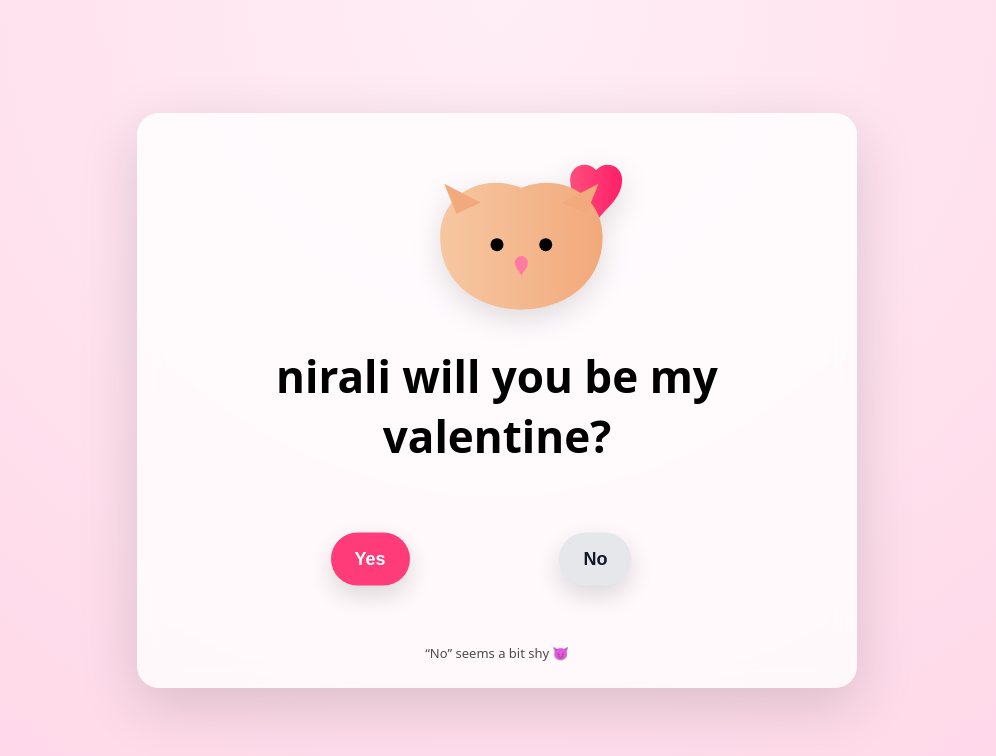
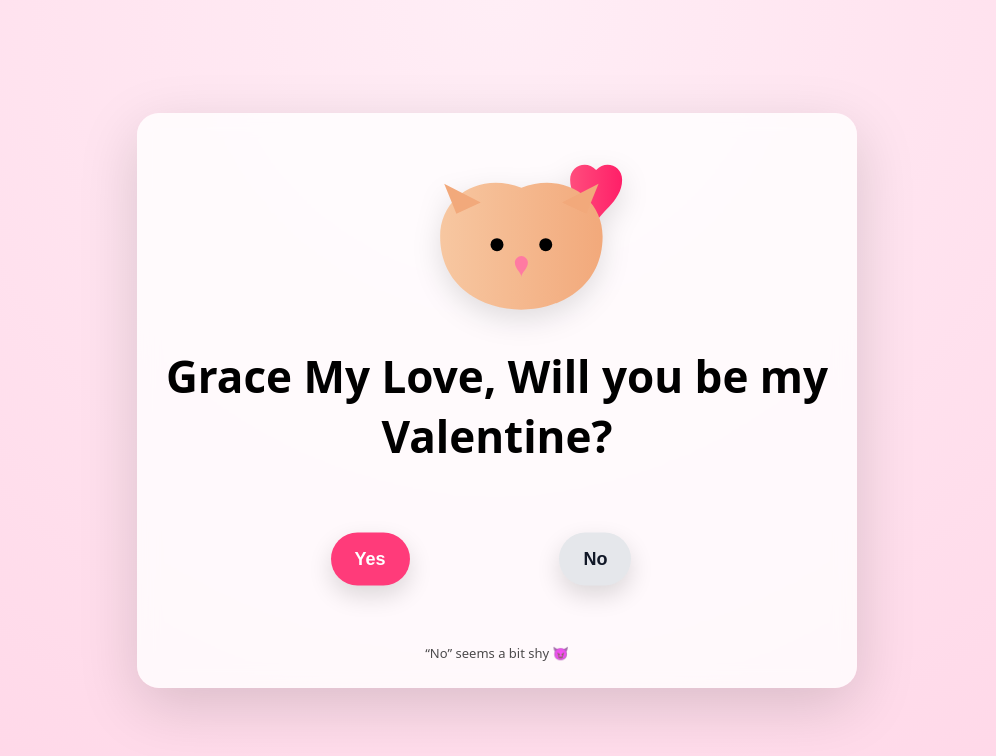
Before and after one commit to kai52004-gif/For-My-Love, a plain HTML site: page index.html in a window 1280 px wide. Shown: the whole page, without its empty margins (143-1139 px from the left). Drawn offline with nearby package versions, Linux system fonts and the light colour scheme.

Commit message:
Update index.html

```diff
--- a/index.html
+++ b/index.html
@@ -171,7 +171,7 @@
             fill="#ff7aa2"/>
     </svg>
 
-    <h1>nirali will you be my valentine?</h1>
+    <h1>Grace My Love, Will you be my Valentine?</h1>
 
     <section class="button-zone" id="zone">
       <button id="yesBtn">Yes</button>
```
